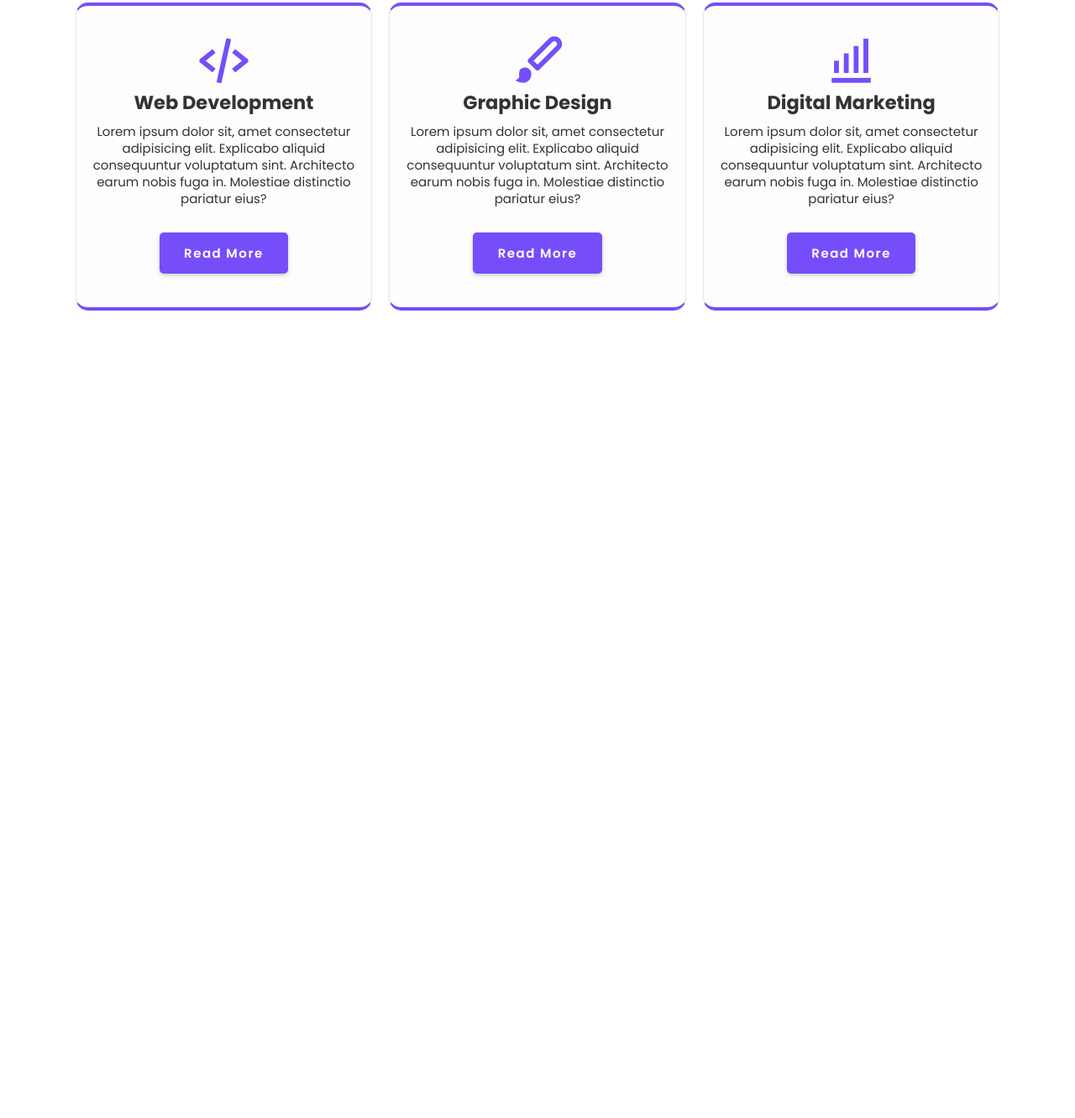
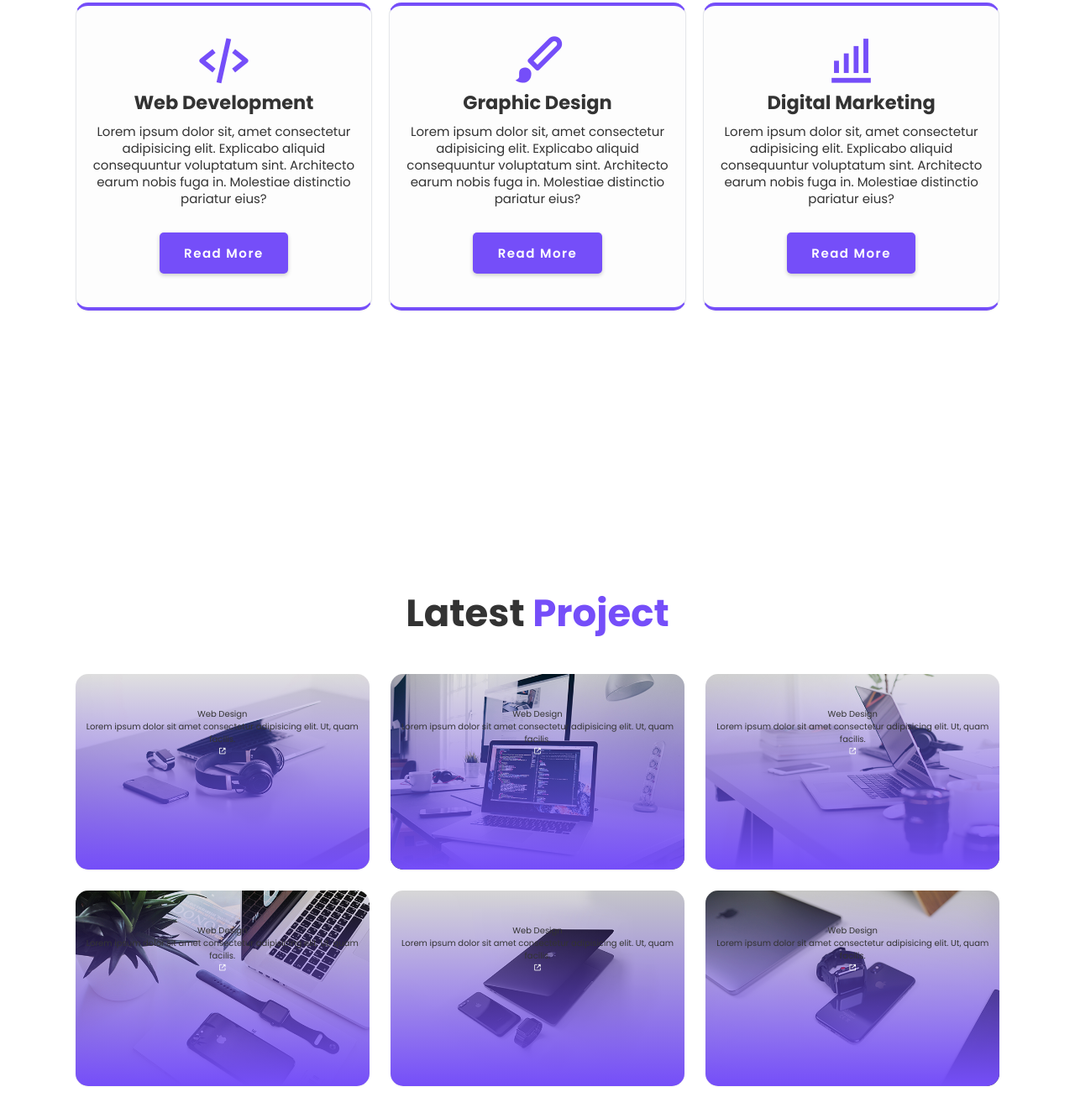
Before and after one commit to mjr0924/Responsive_Personal_Portfolio_website, a website: page src/index.html in a window 1280 px wide. Shown: the part 1692-3024 px from the top of the page at 84% size. Before the commit the page ends 2132 px from the top, so only its background shows below. Drawn offline with nearby package versions, Linux system fonts and the light colour scheme.

Commit message:
adding portfolio section

```diff
--- a/src/index.html
+++ b/src/index.html
@@ -26,7 +26,7 @@
         </nav>
     </div>
     <!-- home section design -->
-    <section class="home min-h-screen pt-40 px-[7%] pb-8 flex items-center" id="home">
+    <section class="home pt-40 pb-8 flex items-center" id="home">
         <div class="home-content max-w-3xl">
             <h3 class="text-5xl font-bold leading-[.3]">Hello ,I am</h3>
             <h1 class="text-7xl font-bold leading-[4.5rem] my-8">Mohammad Javad</h1>
@@ -69,12 +69,12 @@
     </section>
 
     <!-- about section design -->
-    <section class="about min-h-screen px-[7%] pb-8 flex justify-center items-center gap-16" id="about">
+    <section class="about pb-8 flex justify-center items-center gap-16" id="about">
         <div class="about-img">
             <img class="w-[40vw]" src="images/about.png" alt="">
         </div>
         <div class="about-content w-1/2">
-            <h2 class="heading text-7xl text-center font-bold">About <span>Me</span></h2>
+            <h2 class="heading mb-0">About <span>Me</span></h2>
             <h3 class="text-4xl font-bold">Hi, I'm Here To Help Your Next Project!</h3>
             <p class="text-3xl my-8 mx-0">Lorem, ipsum dolor sit amet consectetur adipisicing elit. Minus ratione
                 repudiandae corrupti dolorem nam
@@ -86,33 +86,93 @@
     </section>
 
     <!-- services section design -->
-    <section class="services min-h-[auto] px-[7%] pb-28" id="services">
-        <h2 class="heading text-7xl text-center font-bold mb-20">My <span>Services</span></h2>
+    <section class="services pb-28" id="services">
+        <h2 class="heading">My <span>Services</span></h2>
 
         <div class="services-container flex justify-center items-center flex-wrap gap-8">
             <div class="services-box ">
                 <i class="bx bx-code-alt"></i>
                 <h3 class="text-4xl">Web Development</h3>
-                <p class="pt-4 px-0 pb-12 text-2xl">Lorem ipsum dolor sit, amet consectetur adipisicing elit. Explicabo aliquid consequuntur voluptatum
+                <p class="pt-4 px-0 pb-12 text-2xl">Lorem ipsum dolor sit, amet consectetur adipisicing elit. Explicabo
+                    aliquid consequuntur voluptatum
                     sint. Architecto earum nobis fuga in. Molestiae distinctio pariatur eius?</p>
                 <a href="#" class="btn">Read More</a>
             </div>
             <div class="services-box">
                 <i class="bx bxs-paint"></i>
                 <h3 class="text-4xl">Graphic Design</h3>
-                <p class="pt-4 px-0 pb-12 text-2xl">Lorem ipsum dolor sit, amet consectetur adipisicing elit. Explicabo aliquid consequuntur voluptatum
+                <p class="pt-4 px-0 pb-12 text-2xl">Lorem ipsum dolor sit, amet consectetur adipisicing elit. Explicabo
+                    aliquid consequuntur voluptatum
                     sint. Architecto earum nobis fuga in. Molestiae distinctio pariatur eius?</p>
                 <a href="#" class="btn">Read More</a>
             </div>
             <div class="services-box">
                 <i class="bx bx-bar-chart-alt"></i>
                 <h3 class="text-4xl">Digital Marketing</h3>
-                <p class="pt-4 px-0 pb-12 text-2xl">Lorem ipsum dolor sit, amet consectetur adipisicing elit. Explicabo aliquid consequuntur voluptatum
+                <p class="pt-4 px-0 pb-12 text-2xl">Lorem ipsum dolor sit, amet consectetur adipisicing elit. Explicabo
+                    aliquid consequuntur voluptatum
                     sint. Architecto earum nobis fuga in. Molestiae distinctio pariatur eius?</p>
                 <a href="#" class="btn">Read More</a>
             </div>
         </div>
     </section>
+
+    <!-- portfolio section design -->
+    <section class="portfolio pb-40 " id="portfolio">
+        <h2 class="heading">Latest <span>Project</span></h2>
+        <div class="portfolio-container grid items-center gap-10 grid-cols-3">
+            <div class="portfolio-box">
+                <img src="images/portfolio1.jpg" alt="">
+                <div class="portfolio-layer">
+                    <h4>Web Design</h4>
+                    <p>Lorem ipsum dolor sit amet consectetur adipisicing elit. Ut, quam facilis.</p>
+                    <a href="#"><i class="bx bx-link-external"></i></a>
+                </div>
+            </div>
+            <div class="portfolio-box">
+                <img src="images/portfolio2.jpg" alt="">
+                <div class="portfolio-layer">
+                    <h4>Web Design</h4>
+                    <p>Lorem ipsum dolor sit amet consectetur adipisicing elit. Ut, quam facilis.</p>
+                    <a href="#"><i class="bx bx-link-external"></i></a>
+                </div>
+            </div>
+            <div class="portfolio-box">
+                <img src="images/portfolio3.jpg" alt="">
+                <div class="portfolio-layer">
+                    <h4>Web Design</h4>
+                    <p>Lorem ipsum dolor sit amet consectetur adipisicing elit. Ut, quam facilis.</p>
+                    <a href="#"><i class="bx bx-link-external"></i></a>
+                </div>
+            </div>
+            <div class="portfolio-box">
+                <img src="images/portfolio4.jpg" alt="">
+                <div class="portfolio-layer">
+                    <h4>Web Design</h4>
+                    <p>Lorem ipsum dolor sit amet consectetur adipisicing elit. Ut, quam facilis.</p>
+                    <a href="#"><i class="bx bx-link-external"></i></a>
+                </div>
+            </div>
+            <div class="portfolio-box">
+                <img src="images/portfolio5.jpg" alt="">
+                <div class="portfolio-layer">
+                    <h4>Web Design</h4>
+                    <p>Lorem ipsum dolor sit amet consectetur adipisicing elit. Ut, quam facilis.</p>
+                    <a href="#"><i class="bx bx-link-external"></i></a>
+                </div>
+            </div>
+            <div class="portfolio-box">
+                <img src="images/portfolio6.jpg" alt="">
+                <div class="portfolio-layer">
+                    <h4>Web Design</h4>
+                    <p>Lorem ipsum dolor sit amet consectetur adipisicing elit. Ut, quam facilis.</p>
+                    <a href="#"><i class="bx bx-link-external"></i></a>
+                </div>
+            </div>
+        </div>
+    </section>
+
+
 
 
     <script src="https://unpkg.com/boxicons@2.1.4/dist/boxicons.js"></script>
--- a/src/input.css
+++ b/src/input.css
@@ -6,6 +6,9 @@
       font-family: 'poppins', system-ui, sans-serif;
       font-size: 62.5%;
       overflow-x: hidden;
+    }
+    section{
+      @apply min-h-screen px-[7%]
     }
     p,h1,h2,h3,h4,h5,h6{
       color: #333;
@@ -29,6 +32,9 @@
     .header.sticky #darkMode-icon{
       color: #333;
       opacity: .9;
+    }
+    .heading{
+      @apply text-7xl text-center font-bold mb-20
     }
     .logo{
       @apply text-[2.5rem] text-main-color font-semibold cursor-pointer
@@ -115,4 +121,14 @@
       box-shadow: 0 .1rem 2rem rgba(0,0,0,.2);
       transform: scale(1.05);
     }
+    .portfolio-box{
+      @apply relative flex rounded-3xl overflow-hidden shadow-sm
+    }
+    .portfolio-box img{
+      @apply w-full
+    }
+    .portfolio-box .portfolio-layer{
+      background: linear-gradient(rgba(0,0,0,.1),#754ef9);
+      @apply absolute bottom-0 left-0 w-full h-full text-white-color flex items-center flex-col text-center px-0 py-16
+    }
 }
```
Also changed, not shown: dist/output.css.
